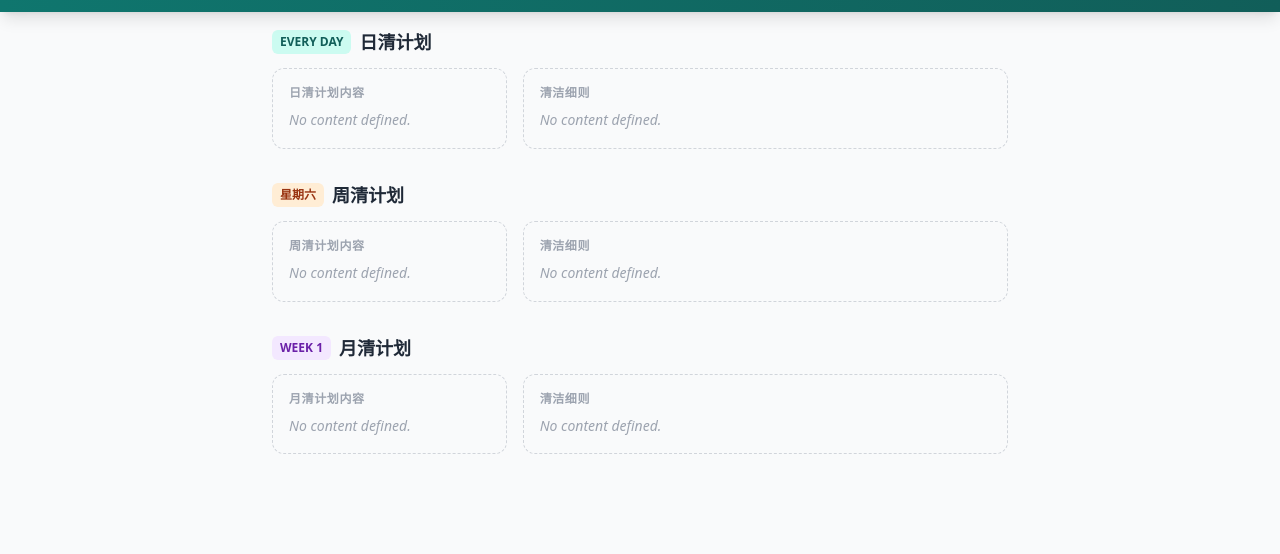
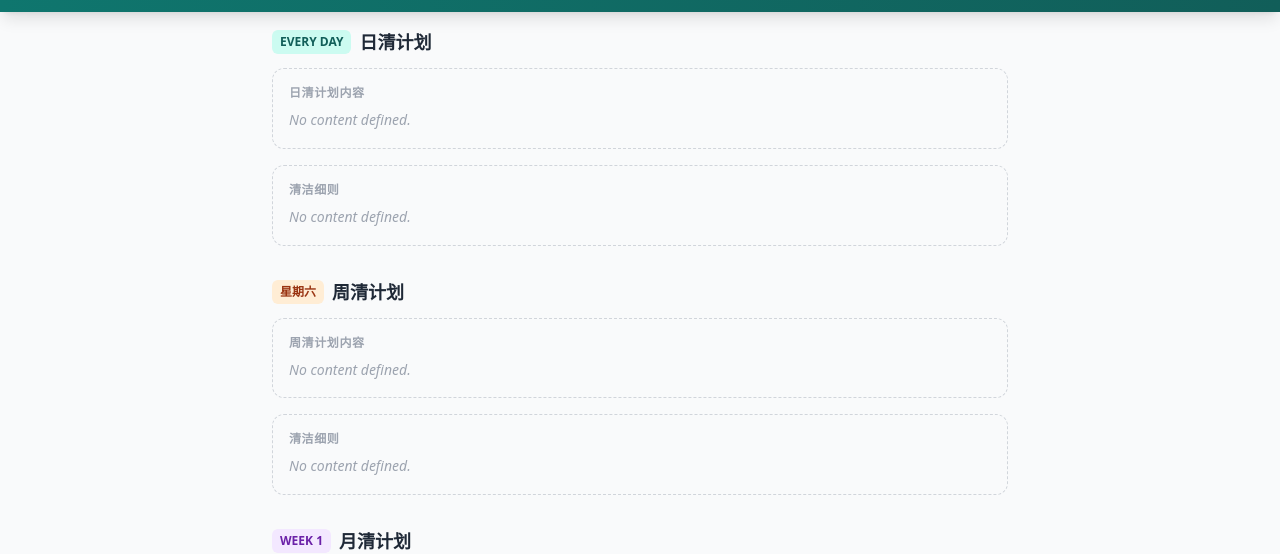
Before and after one commit to huang111508-dotcom/Riyad-cleaning-plan, a React (Vite) app: page / in a window 1280 px wide. Shown: the part 246-800 px from the top of the page. Built offline with nearby package versions, Linux system fonts and the light colour scheme; no server answers; the database is empty.

Commit message:
Add files via upload

```diff
--- a/App.tsx
+++ b/App.tsx
@@ -1,4 +1,4 @@
-import React, { useState, useEffect, useMemo } from 'react';
+import React, { useState, useEffect, useMemo, Component, ReactNode } from 'react';
 import { Department, Role, Task, Language, Frequency } from './types';
 import { DAYS_OF_WEEK, WEEKS_OF_MONTH } from './constants';
 import { AdminTaskModal } from './components/AdminTaskModal';
@@ -7,7 +7,7 @@ import { Settings, Globe, CheckSquare, Edit3, Lock, LogOut, PlusCircle, Building
 import { subscribeToDepartments, subscribeToTasks, saveTask, initializeDataIfEmpty } from './services/dataService';
 
 interface ErrorBoundaryProps {
-  children: React.ReactNode;
+  children?: ReactNode;
 }
 
 interface ErrorBoundaryState {
@@ -16,7 +16,7 @@ interface ErrorBoundaryState {
 }
 
 // Error Boundary Component
-class ErrorBoundary extends React.Component<ErrorBoundaryProps, ErrorBoundaryState> {
+class ErrorBoundary extends Component<ErrorBoundaryProps, ErrorBoundaryState> {
   constructor(props: ErrorBoundaryProps) {
     super(props);
     this.state = { hasError: false, error: null };
@@ -392,8 +392,8 @@ const MainApp: React.FC = () => {
              <span className="bg-teal-100 text-teal-800 text-xs font-bold px-2 py-1 rounded-md uppercase">Every Day</span>
              <h2 className="text-lg font-bold text-gray-800">{lang === 'cn' ? '日清计划' : 'Daily Plan'}</h2>
           </div>
-          <div className="grid grid-cols-1 md:grid-cols-3 gap-4">
-             <div className="md:col-span-1">
+          <div className="flex flex-col gap-4">
+             <div className="w-full">
                 <ContentBox
                   label={lang === 'cn' ? '日清计划内容' : 'Daily Plan Content'}
                   content={dailyTask?.title[lang] || dailyTask?.title['cn'] || ''}
@@ -403,7 +403,7 @@ const MainApp: React.FC = () => {
                   isTitle
                 />
              </div>
-             <div className="md:col-span-2">
+             <div className="w-full">
                 <ContentBox
                   label={lang === 'cn' ? '清洁细则' : 'Cleaning Details'}
                   content={dailyTask?.details[lang] || dailyTask?.details['cn'] || ''}
@@ -423,8 +423,8 @@ const MainApp: React.FC = () => {
              </span>
              <h2 className="text-lg font-bold text-gray-800">{lang === 'cn' ? '周清计划' : 'Weekly Plan'}</h2>
           </div>
-          <div className="grid grid-cols-1 md:grid-cols-3 gap-4">
-             <div className="md:col-span-1">
+          <div className="flex flex-col gap-4">
+             <div className="w-full">
                 <ContentBox
                   label={lang === 'cn' ? '周清计划内容' : 'Weekly Plan Content'}
                   content={weeklyTask?.title[lang] || weeklyTask?.title['cn'] || ''}
@@ -434,7 +434,7 @@ const MainApp: React.FC = () => {
                   isTitle
                 />
              </div>
-             <div className="md:col-span-2">
+             <div className="w-full">
                 <ContentBox
                   label={lang === 'cn' ? '清洁细则' : 'Cleaning Details'}
                   content={weeklyTask?.details[lang] || weeklyTask?.details['cn'] || ''}
@@ -454,8 +454,8 @@ const MainApp: React.FC = () => {
              </span>
              <h2 className="text-lg font-bold text-gray-800">{lang === 'cn' ? '月清计划' : 'Monthly Plan'}</h2>
           </div>
-          <div className="grid grid-cols-1 md:grid-cols-3 gap-4">
-             <div className="md:col-span-1">
+          <div className="flex flex-col gap-4">
+             <div className="w-full">
                 <ContentBox
                   label={lang === 'cn' ? '月清计划内容' : 'Monthly Plan Content'}
                   content={monthlyTask?.title[lang] || monthlyTask?.title['cn'] || ''}
@@ -465,7 +465,7 @@ const MainApp: React.FC = () => {
                   isTitle
                 />
              </div>
-             <div className="md:col-span-2">
+             <div className="w-full">
                 <ContentBox
                   label={lang === 'cn' ? '清洁细则' : 'Cleaning Details'}
                   content={monthlyTask?.details[lang] || monthlyTask?.details['cn'] || ''}
--- a/services/geminiService.ts
+++ b/services/geminiService.ts
@@ -23,7 +23,8 @@ export const translateText = async (text: string, targetLang: 'en' | 'cn' = 'en'
     const prompt = `Translate the following text related to store cleaning procedures into ${targetLang === 'en' ? 'English' : 'Chinese'}.
     Return ONLY the translated text without any explanations or markdown.
 
-    Text: "${text}"`;
+    Text:
+    ${text}`;
 
     const response = await aiClient.models.generateContent({
       model: 'gemini-3-flash-preview',
```
